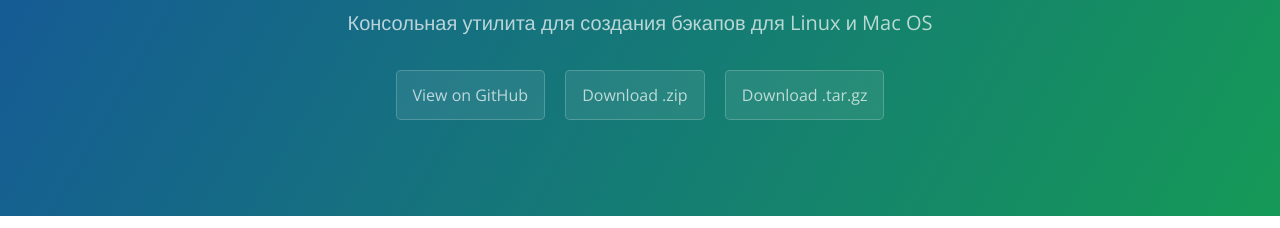
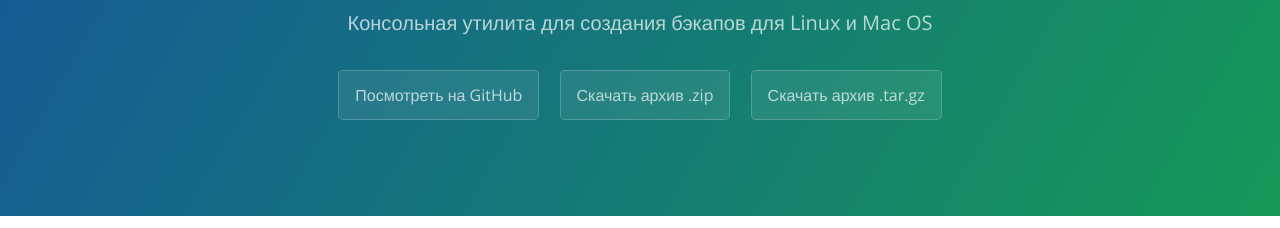
Before and after one commit to globalmac/Yandex-Disk-Console, a plain HTML site: page index.html in a window 1280 px wide. Shown: the part 167-395 px from the top of the page. Drawn offline with nearby package versions, Linux system fonts and the light colour scheme.

Commit message:
Update index.html

```diff
--- a/index.html
+++ b/index.html
@@ -13,9 +13,9 @@
     <section class="page-header">
       <h1 class="project-name">Yandex-disk-console</h1>
       <h2 class="project-tagline">Консольная утилита для создания бэкапов для Linux и Mac OS</h2>
-      <a href="https://github.com/globalmac/Yandex-Disk-Console" class="btn">View on GitHub</a>
-      <a href="https://github.com/globalmac/Yandex-Disk-Console/zipball/master" class="btn">Download .zip</a>
-      <a href="https://github.com/globalmac/Yandex-Disk-Console/tarball/master" class="btn">Download .tar.gz</a>
+      <a href="https://github.com/globalmac/Yandex-Disk-Console" class="btn">Посмотреть на GitHub</a>
+      <a href="https://github.com/globalmac/Yandex-Disk-Console/zipball/master" class="btn">Скачать архив .zip</a>
+      <a href="https://github.com/globalmac/Yandex-Disk-Console/tarball/master" class="btn">Скачать архив .tar.gz</a>
     </section>
 
     <section class="main-content">
@@ -85,12 +85,9 @@
 
       <footer class="site-footer">
         <span class="site-footer-owner"><a href="https://github.com/globalmac/Yandex-Disk-Console">Yandex-disk-console</a> is maintained by <a href="https://github.com/globalmac">globalmac</a>.</span>
-
-        <span class="site-footer-credits">This page was generated by <a href="https://pages.github.com">GitHub Pages</a> using the <a href="https://github.com/jasonlong/cayman-theme">Cayman theme</a> by <a href="https://twitter.com/jasonlong">Jason Long</a>.</span>
       </footer>
 
     </section>
 
-
   </body>
 </html>
```
